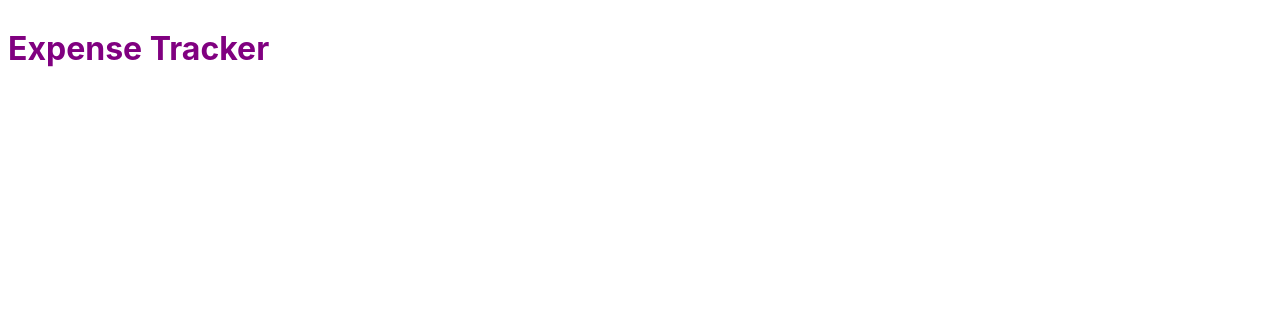
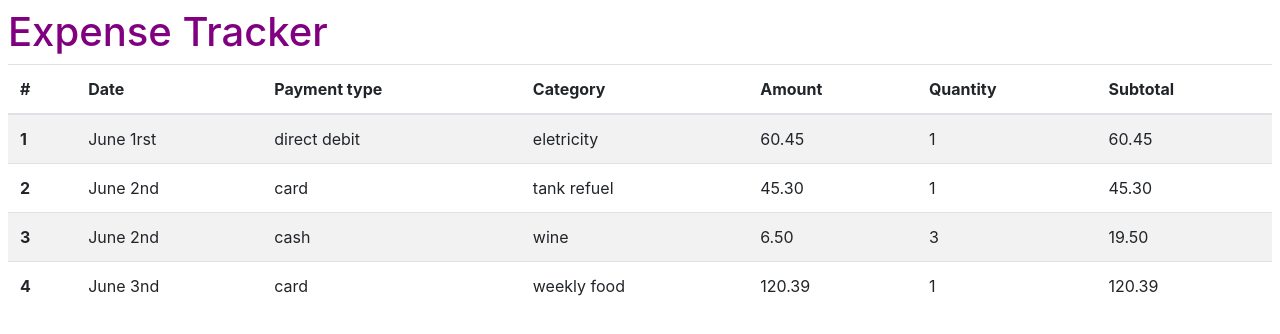
Before and after one commit to codeconcept/expense-tracker, a Svelte app: page / in a window 1280 px wide. Shown: the top 334 px of the page. Built offline with nearby package versions, Linux system fonts and the light colour scheme.

Commit message:
adding bootstrap + ExpenseTable component with dummy static data

```diff
--- a/public/index.html
+++ b/public/index.html
@@ -8,6 +8,8 @@
 	<title>Svelte app</title>
 
 	<link rel='icon' type='image/png' href='favicon.png'>
+	<link rel="stylesheet" href="https://stackpath.bootstrapcdn.com/bootstrap/4.3.1/css/bootstrap.min.css"
+		integrity="sha384-ggOyR0iXCbMQv3Xipma34MD+dH/1fQ784/j6cY/iJTQUOhcWr7x9JvoRxT2MZw1T" crossorigin="anonymous">
 	<link rel='stylesheet' href='global.css'>
 	<link rel='stylesheet' href='bundle.css'>
 </head>
--- a/src/App.svelte
+++ b/src/App.svelte
@@ -1,4 +1,5 @@
 <script>
+import ExpenseTable from './components/ExpenseTable.svelte';
 	export let title;
 </script>
 
@@ -9,3 +10,5 @@
 </style>
 
 <h1>{title}</h1>
+
+<ExpenseTable/>
--- /dev/null
+++ b/src/components/ExpenseTable.svelte
@@ -0,0 +1,59 @@
+<script>
+
+</script>
+
+<style>
+
+</style>
+
+<table class="table table-striped">
+  <thead>
+    <tr>
+      <th scope="col">#</th>
+      <th scope="col">Date</th>
+      <th scope="col">Payment type</th>
+      <th scope="col">Category</th>
+      <th scope="col">Amount</th>
+      <th scope="col">Quantity</th>
+      <th scope="col">Subtotal</th>
+    </tr>
+  </thead>
+  <tbody>
+    <tr>
+      <th scope="row">1</th>
+      <td>June 1rst</td>
+      <td>direct debit</td>
+      <td>eletricity</td>
+      <td>60.45</td>
+      <td>1</td>
+      <td>60.45</td>
+    </tr>
+    <tr>
+      <th scope="row">2</th>
+      <td>June 2nd</td>
+      <td>card</td>
+      <td>tank refuel</td>
+      <td>45.30</td>
+      <td>1</td>
+      <td>45.30</td>
+    </tr>
+    <tr>
+      <th scope="row">3</th>
+      <td>June 2nd</td>
+      <td>cash</td>
+      <td>wine</td>
+      <td>6.50</td>
+      <td>3</td>
+      <td>19.50</td>
+    </tr>
+    <tr>
+      <th scope="row">4</th>
+      <td>June 3nd</td>
+      <td>card</td>
+      <td>weekly food</td>
+      <td>120.39</td>
+      <td>1</td>
+      <td>120.39</td>
+    </tr>
+  </tbody>
+</table>
```
